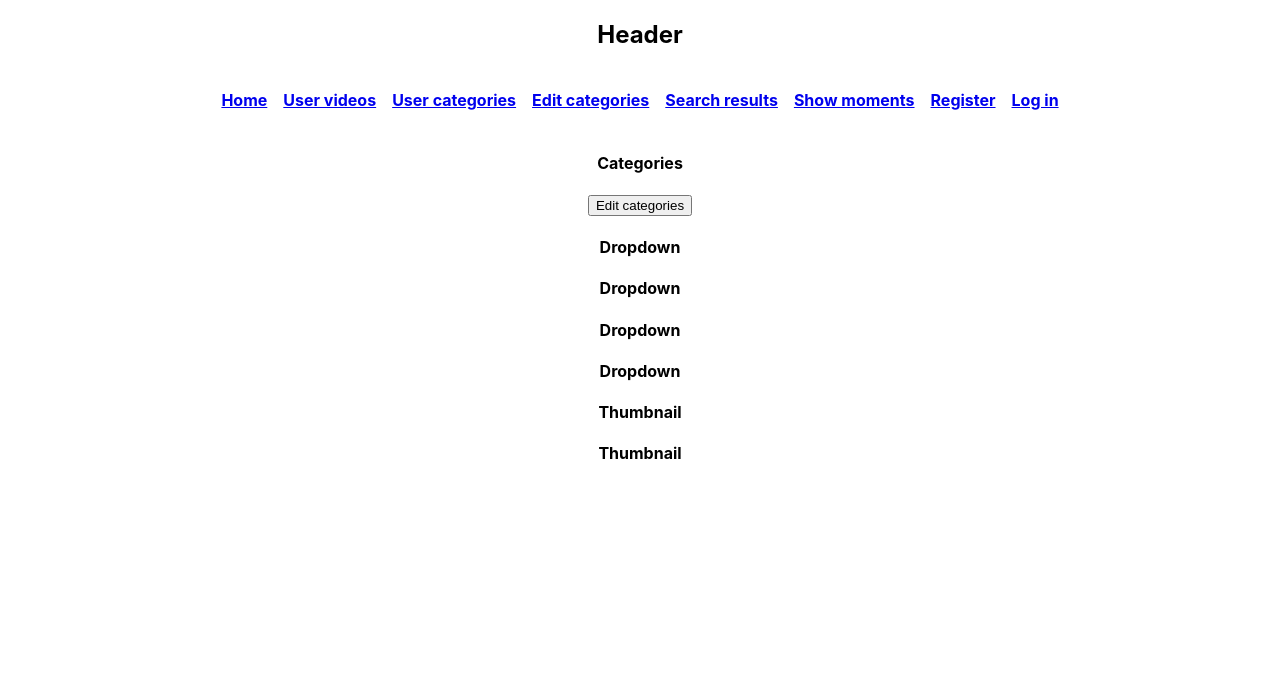
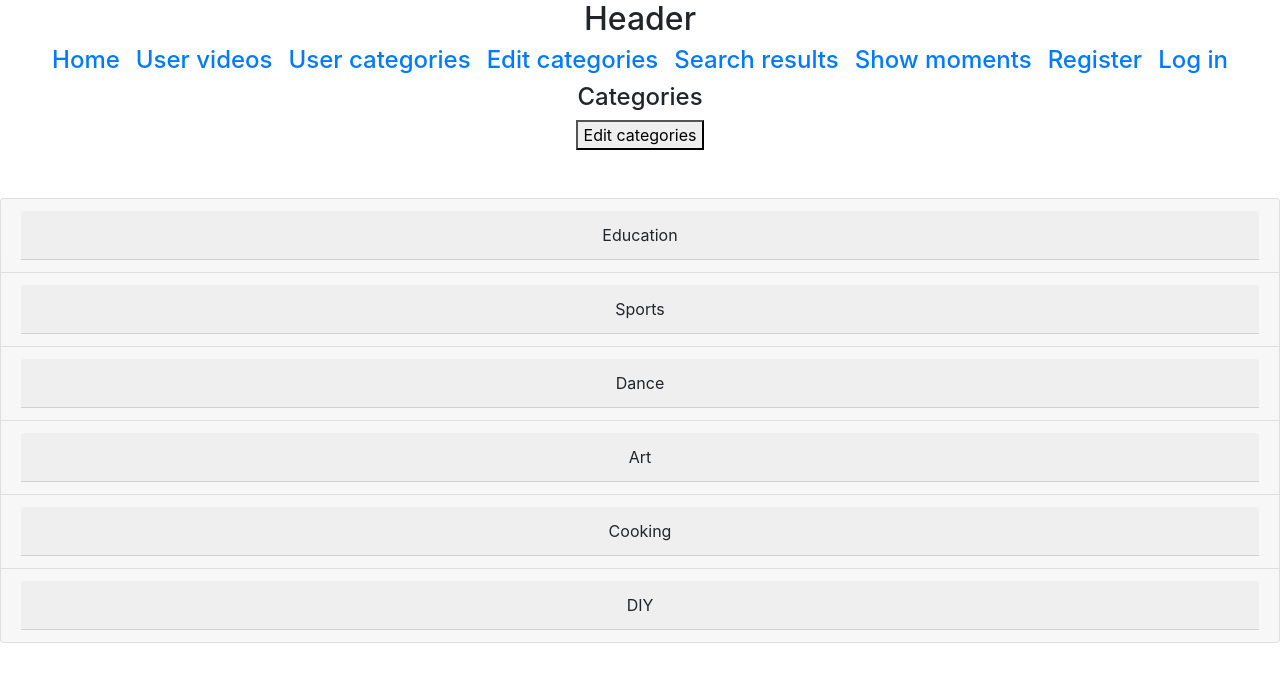
Before and after one commit to nataliaCodes/echo-replay-your-moments, a React (Create React App) app in the folder front-end/: page /categories in a window 1280 px wide. Shown: the top 682 px of the page. Built offline with nearby package versions, Linux system fonts and the light colour scheme; no server answers.

Commit message:
Add accordion to categories component

```diff
--- a/front-end/public/index.html
+++ b/front-end/public/index.html
@@ -28,6 +28,9 @@
     <link rel="stylesheet" href="https://fonts.googleapis.com/css?family=Roboto:300,400,500,700&display=swap" />
     <link rel="stylesheet" href="https://fonts.googleapis.com/icon?family=Material+Icons" />
 
+    <!-- Bootstrap -->
+    <link rel="stylesheet" href="https://maxcdn.bootstrapcdn.com/bootstrap/latest/css/bootstrap.min.css">
+
     <title>Echo - replay your moments</title>
   </head>
   <body>
--- a/front-end/src/App.jsx
+++ b/front-end/src/App.jsx
@@ -5,6 +5,7 @@ import {
   Route
 } from "react-router-dom";
 
+import 'bootstrap/dist/css/bootstrap.min.css';
 import './App.css';
 
 //hooks
--- a/front-end/src/components/Categories/Categories.jsx
+++ b/front-end/src/components/Categories/Categories.jsx
@@ -1,3 +1,6 @@
+import Accordion from 'react-bootstrap/Accordion';
+import Card from 'react-bootstrap/Card';
+
 import Button from '../shared/Button';
 import Dropdown from './Dropdown';
 import Thumbnail from '../shared/Thumbnail';
@@ -8,12 +11,71 @@ export default function Categories(props) {
     <div className="Categories">
       <h4>Categories</h4>
       <Button>Edit categories</Button>
-      <Dropdown />
-      <Dropdown />
-      <Dropdown />
-      <Dropdown />
-      <Thumbnail />
-      <Thumbnail />
+      <br/><br/><br/>
+
+      <Accordion>
+        <Card>
+          <Card.Header>
+            <Accordion.Toggle as={Card.Header} variant="link" eventKey="1">
+              Education
+            </Accordion.Toggle>
+          </Card.Header>
+          <Accordion.Collapse eventKey="1">
+            <Card.Body>All the videos</Card.Body>
+          </Accordion.Collapse>
+        </Card>
+        <Card>
+          <Card.Header>
+            <Accordion.Toggle as={Card.Header} variant="link" eventKey="2">
+            Sports
+            </Accordion.Toggle>
+          </Card.Header>
+          <Accordion.Collapse eventKey="2">
+            <Card.Body>All the videos</Card.Body>
+          </Accordion.Collapse>
+        </Card>
+        <Card>
+          <Card.Header>
+            <Accordion.Toggle as={Card.Header} variant="link" eventKey="3">
+            Dance
+            </Accordion.Toggle>
+          </Card.Header>
+          <Accordion.Collapse eventKey="3">
+            <Card.Body>All the videos</Card.Body>
+          </Accordion.Collapse>
+        </Card>
+        <Card>
+          <Card.Header>
+            <Accordion.Toggle as={Card.Header} variant="link" eventKey="4">
+            Art
+            </Accordion.Toggle>
+          </Card.Header>
+          <Accordion.Collapse eventKey="4">
+            <Card.Body>All the videos</Card.Body>
+          </Accordion.Collapse>
+        </Card>
+        <Card>
+          <Card.Header>
+            <Accordion.Toggle as={Card.Header} variant="link" eventKey="5">
+            Cooking
+            </Accordion.Toggle>
+          </Card.Header>
+          <Accordion.Collapse eventKey="5">
+            <Card.Body>All the videos</Card.Body>
+          </Accordion.Collapse>
+        </Card>
+        <Card>
+          <Card.Header>
+            <Accordion.Toggle as={Card.Header} variant="link" eventKey="6">
+            DIY
+            </Accordion.Toggle>
+          </Card.Header>
+          <Accordion.Collapse eventKey="6">
+            <Card.Body>All the videos</Card.Body>
+          </Accordion.Collapse>
+        </Card>
+      </Accordion>
+
     </div>
   );
 }
```
